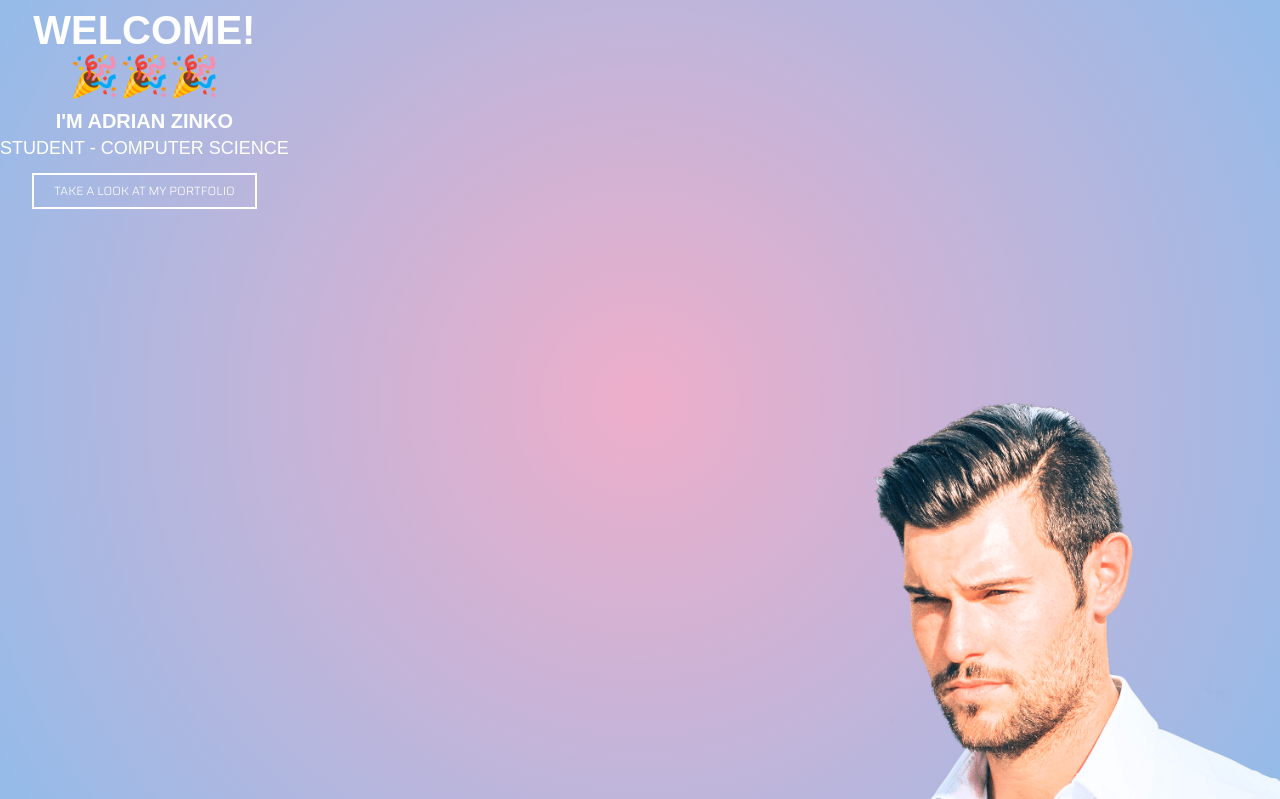
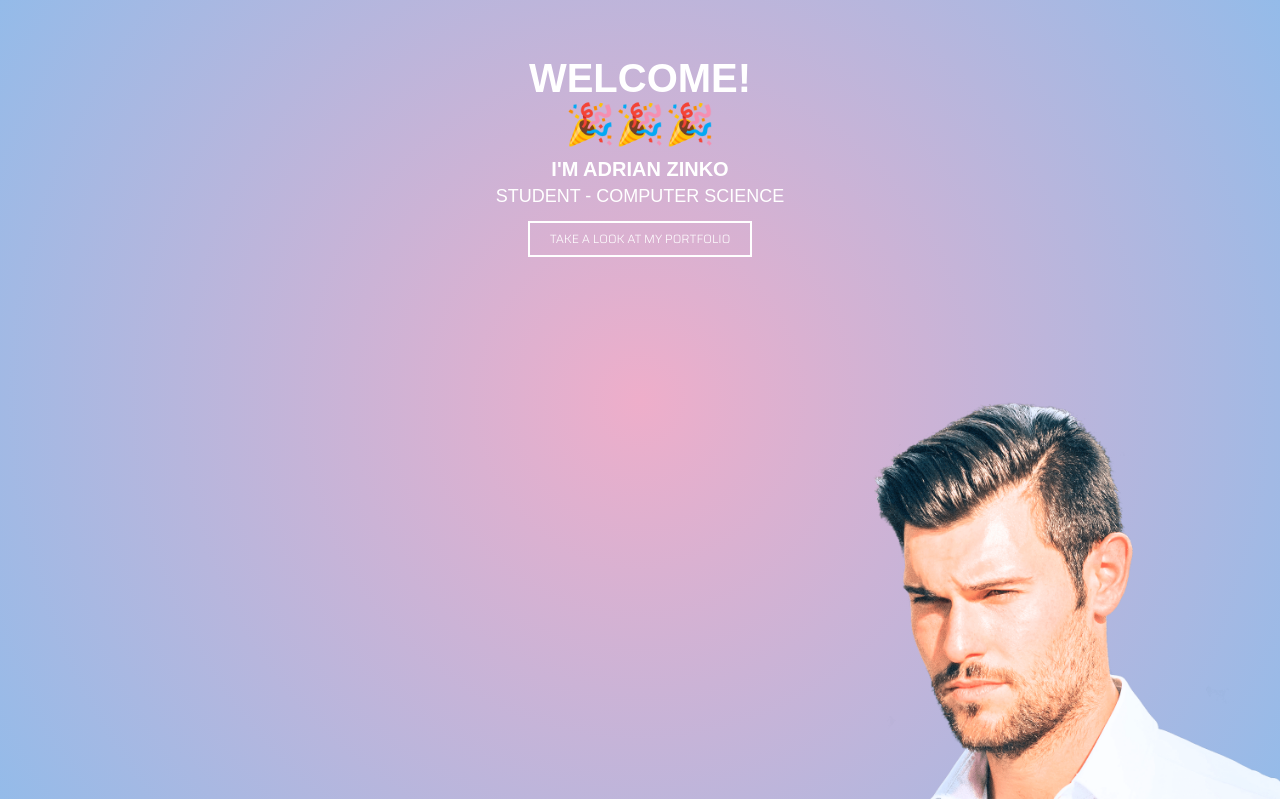
Before and after one commit to adrianghub/project_front_vol.2, a PHP site: page / in a window 1280 px wide. Shown: the top 799 px of the page. Run offline with PHP 8.4, Linux system fonts and the light colour scheme; some web fonts are replaced.

Commit message:
feat: adjust div elements in header

```diff
--- a/css/style.css
+++ b/css/style.css
@@ -8,7 +8,9 @@ font-family: 'Saira Semi Condensed', sans-serif; */
 }
 
 .header__div {
-  top: 1%;
+  top: 7%;
+  right: 3%;
+  left: 3%;
 }
 
 
```
